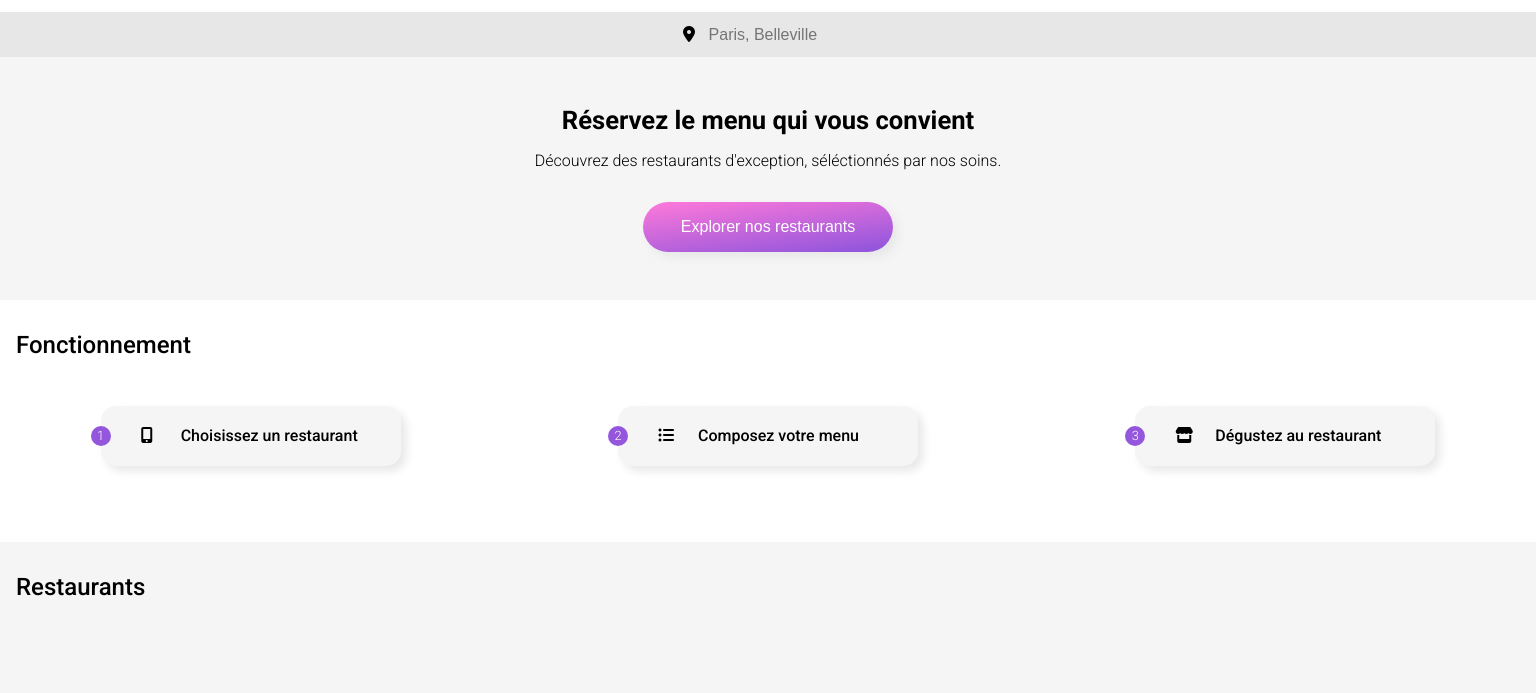
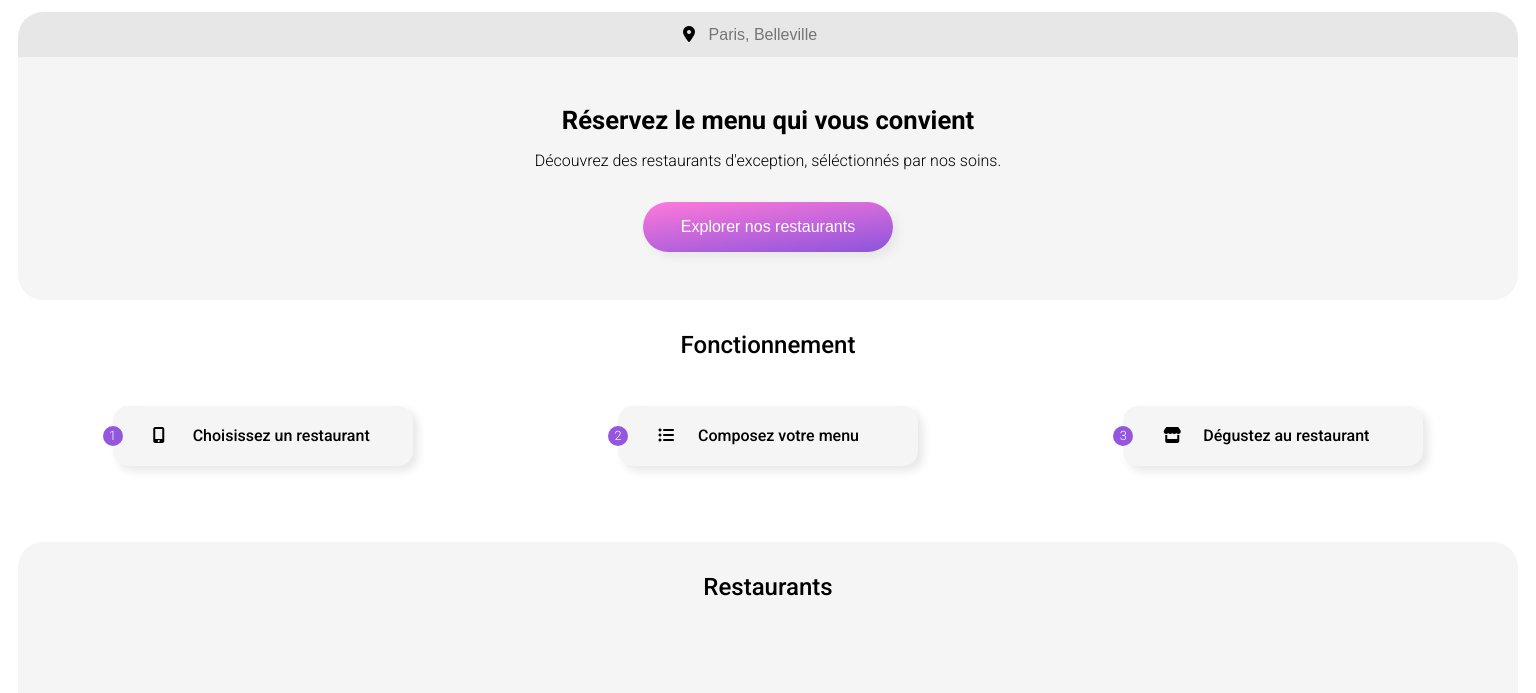
Before and after one commit to bastien-page/OC_P3_ohmyfood, a website: page html/index.html in a window 1536 px wide. Shown: the part 48-741 px from the top of the page. Drawn offline with Linux system fonts and the light colour scheme; a web font is replaced by a local one.

Commit message:
modif responsive Page index

```diff
--- a/sass/components/_button.scss
+++ b/sass/components/_button.scss
@@ -11,4 +11,8 @@
     &:hover {
         opacity: 0.7;
     }
+    &>a:hover{
+        text-decoration: none;
+    }
+
 }
--- a/sass/pages/_index.scss
+++ b/sass/pages/_index.scss
@@ -6,6 +6,8 @@
     flex-direction: column;
     width: 100%;
     justify-content: center;
+    max-width: 1500px;
+    margin: 0 auto;
 }
 
 // SECTION SEARCH
@@ -82,8 +84,13 @@
         row-gap: 2rem;
         h2 {
             grid-column: 1 / span 2;
-            justify-self: flex-start;
-            padding-left: 1rem;
+            justify-self: center;
+            text-align: center;
+        }
+    }
+    .function{
+        h2 {
+            text-align: center;
         }
     }
 }
@@ -98,8 +105,24 @@
         column-gap: 1rem;
         h2 {
             grid-column: 1 / span 3;
-            justify-self: flex-start;
-            padding-left: 1rem;
+            justify-self: center;
+            text-align: center;
         }
     }
 }
+
+@media screen and (min-width : 1500px) {
+    .search {
+        border-radius: 25px 25px 0 0 ;
+    }
+    .presentation {
+        border-radius: 0 0 25px 25px ;
+    }
+    .restaurant {
+        border-radius: 25px 25px 0 0 ;
+        h2 {
+            justify-self: center;
+            text-align: center;
+    }
+}
+}
```
Also changed, not shown: css/style.css, 1 other file.
